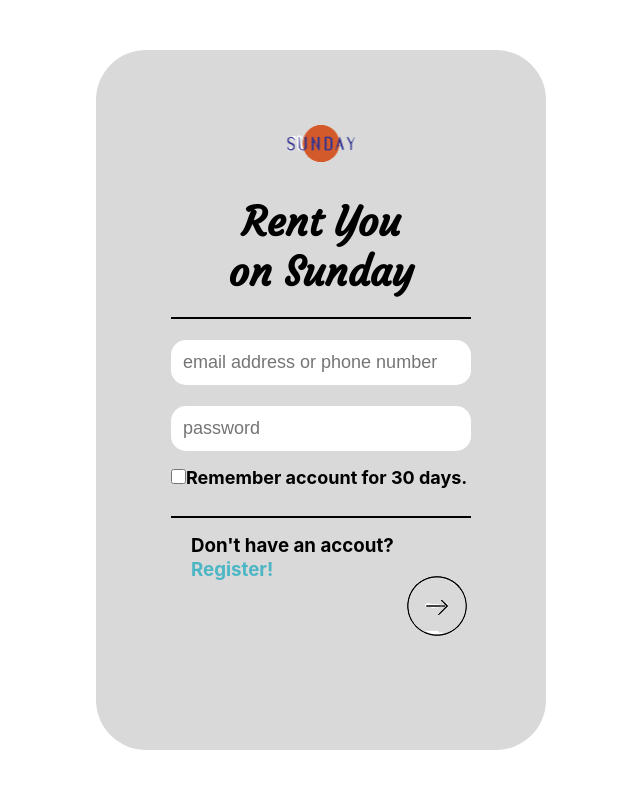
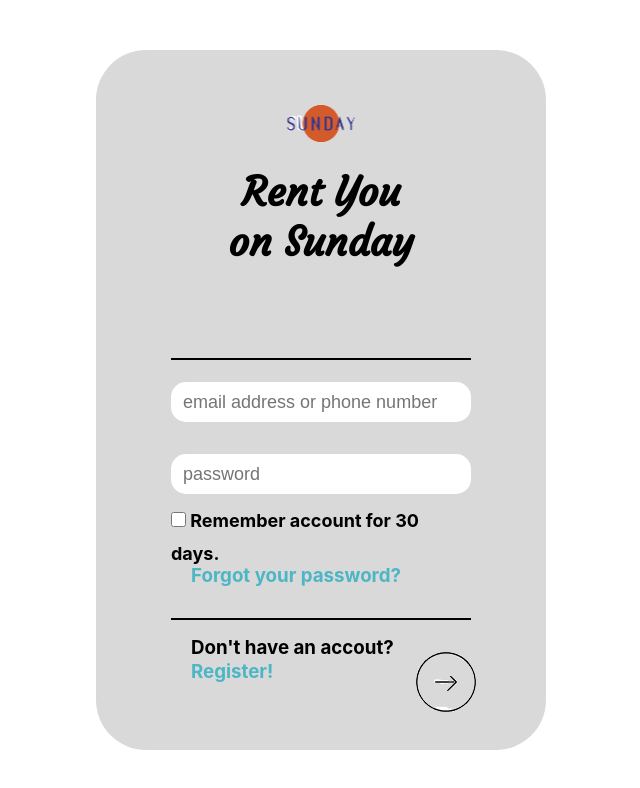
Before and after one commit to RitaHsieh/database-web, a Next.js app: page /login in a window 1280 px wide. Shown: the top 788 px of the page, without its empty margins (319-959 px from the left). Built offline with nearby package versions, Linux system fonts and the light colour scheme.

Commit message:
login page-3

```diff
--- a/component/loginform.js
+++ b/component/loginform.js
@@ -1,5 +1,5 @@
 import style from "../styles/loginform.module.css"
-import {useState,useEffect} from 'react'
+import Script from 'next/script'
 
 export default function loginform() {
     return(
@@ -9,21 +9,26 @@ export default function loginform() {
             <div className={style.background}>
                 <img className={style.logo} src="logo.png" alt='alter'/>
                 <h1 className={style.title}>Rent You<br></br>on Sunday</h1>
-                <script src="https://accounts.google.com/gsi/client" async defer></script>
 
-                {/* <div id="g_id_onload"
+                <div className={style.button}>
+                <Script src="https://accounts.google.com/gsi/client" async defer />
+                <div id="g_id_onload"
                     data-client_id="278424498443-1su4ostu34uq6m9lqavag4pm8e916pt9.apps.googleusercontent.com"
-                    data-auto_select="true"
-                    data-login_uri="http://localhost:3000/login">
-                </div> */}
-
+                    data-login_uri="http://localhost:3000/login"
+                    data-auto_prompt="false">
+                </div>
                 <div class="g_id_signin"
+                    data-width="300"
                     data-type="standard"
                     data-size="large"
                     data-theme="outline"
                     data-text="sign_in_with"
                     data-shape="rectangular"
-                    data-logo_alignment="left">
+                    data-logo_alignment="left"
+                    margin-top="30px"
+                    margin-left="75px"
+                    >
+                </div>
                 </div>
                 <hr className={style.line1}></hr>
 
@@ -36,9 +41,12 @@ export default function loginform() {
                     </p>
                     <p>
                     <input type="checkbox" id="remember-account" value="remember-account" className={style.checkbox}></input>
-                    <label for="remember-account" className={style.chcontent}>Remember account for 30 days.</label>
+                    <label for="remember-account" className={style.chcontent}> Remember account for 30 days.</label>
                     </p>
                 </form>
+                <a className={style.link} href="https://www.youtube.com/shorts/-hNK5kKW6HY">
+                    <h3 className={style.content}> Forgot your password?</h3>
+                </a>
                 <hr className={style.line2}></hr>
                 <h3 className={style.content}>Don't have an accout?</h3>
                 <a className={style.link} href="https://www.youtube.com/shorts/-hNK5kKW6HY">
@@ -47,7 +55,7 @@ export default function loginform() {
                 <a className={style.button2} href="https://www.youtube.com/watch?v=4JNb4fiT1VA&list=RDV91B6aQOn4k&index=13&ab_channel=%E9%BA%8B%E5%85%88%E7%94%9FMIXER">
                     <img src="arrow.png" alt='alter'/>
                 </a>
-                {/* <button className={style.button2}></button> */}
+
 
             </div>
         </>
--- a/pages/_document.js
+++ b/pages/_document.js
@@ -11,7 +11,7 @@ class MyDocument extends Document {
       <Html>
         <Head>
             <link href="https://fonts.googleapis.com/css2?family=Courgette&display=swap" rel="stylesheet"/>
-            <link href="https://accounts.google.com/gsi/client" async defer></link>
+
         </Head>
         <body>
           <Main />
--- a/styles/loginform.module.css
+++ b/styles/loginform.module.css
@@ -9,8 +9,6 @@
     right: 50%;
     transform: translate(50%,-50%);
     border-radius: 50px;
-
-
 }
 
 .logo,
@@ -24,24 +22,23 @@
     margin-bottom: 1rem;
 }
 .logo {
-    top: 40px;
+    top: 20px;
 }
 
 .title {
-    top: 20px;
+    top: -10px;
     text-align: center;
     font-family: 'Courgette', cursive;
     font-size: 40px;
 }
 
 .block {
-    margin-top: 5px;
     padding: 12px;
+    background: #ffffff;
+
 }
 .button, .block {
-    top: 15px;
-    background: #ffffff;
-    height: 45px;
+    height: 40px;
     width: 300px;
     border: none;
     border-radius: 15px;
@@ -61,19 +58,20 @@
 }
 
 .line1 {
-    margin-top: 40px;
+    margin-top: 25px;
 }
 
 .form {
     width: 300px;
+    top: -10px;
 }
 
 .button2 {
     width: 56px;
     height: 56px;
     position: relative;
-    left: 68%;
-    top: -40px;
+    left: 70%;
+    top: -66px;
     border: none;
     background-color: #d9d9d9;
 
```
